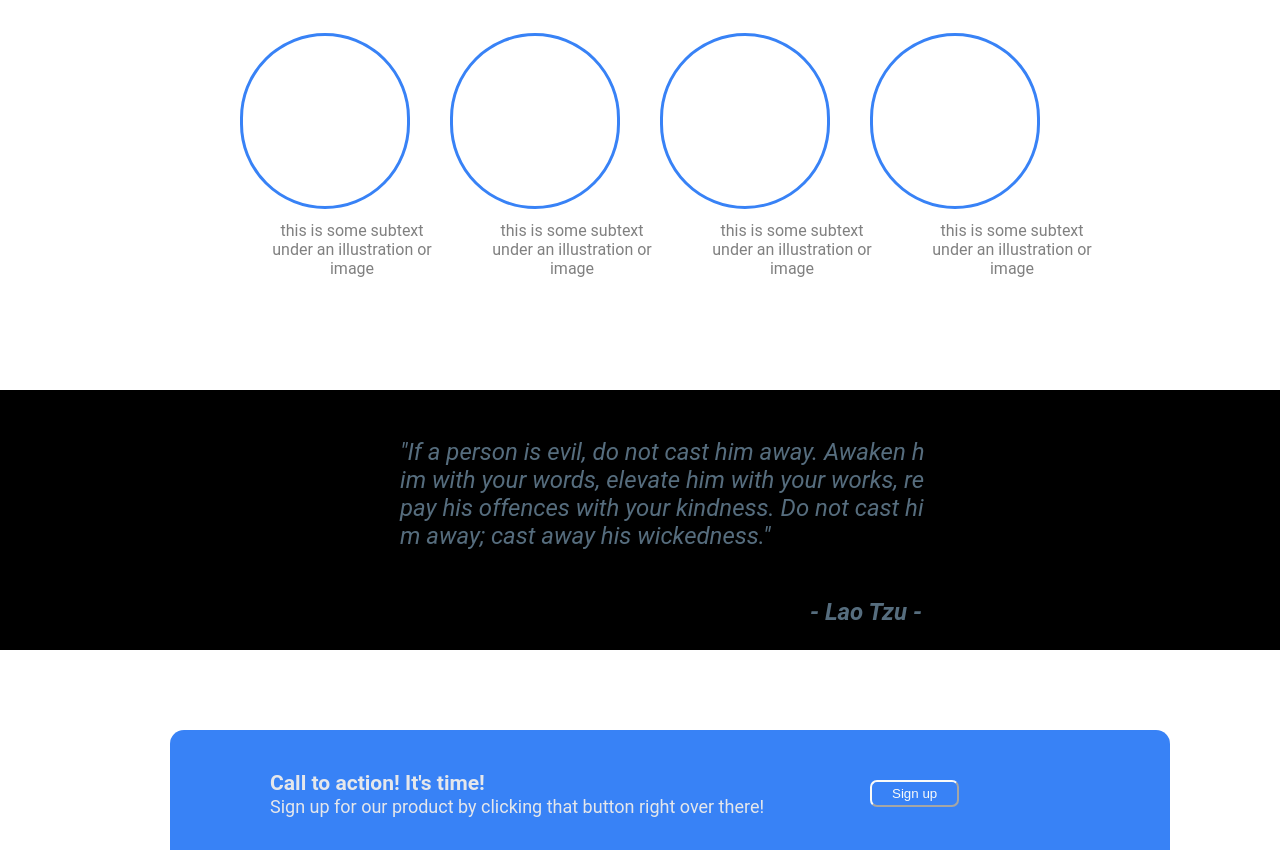
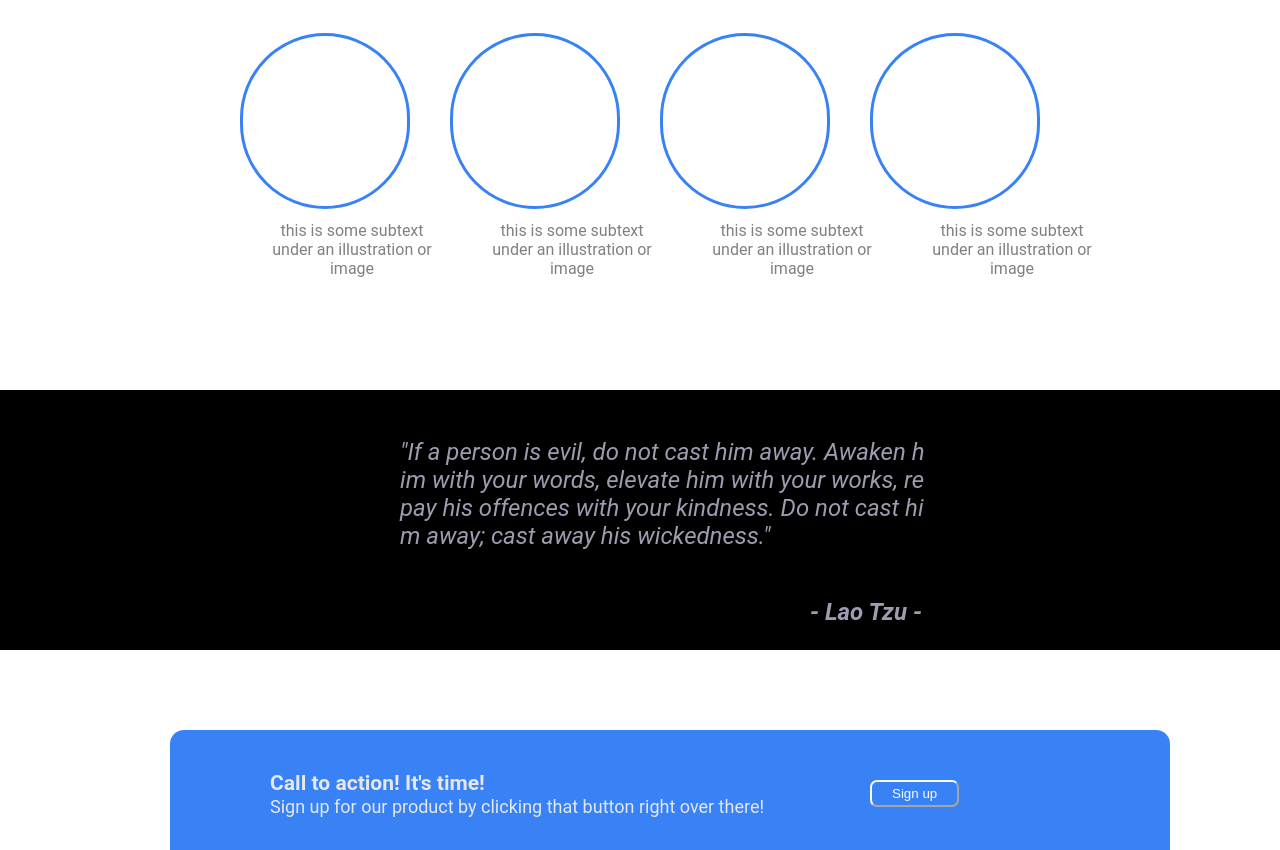
Before and after one commit to SallyFroMilan/Landing-page, a plain HTML site: page index.html in a window 1280 px wide. Shown: the part 460-1310 px from the top of the page. Drawn offline with Linux system fonts and the light colour scheme.

Commit message:
Add style.css

```diff
--- a/style.css
+++ b/style.css
@@ -147,7 +147,7 @@ main {
 
 .mid-quote {
     background-color: black;
-    color: #566D7E;
+    color: #9F9BB0;
 }
 .text3 {
     font-size: 24px;
```
